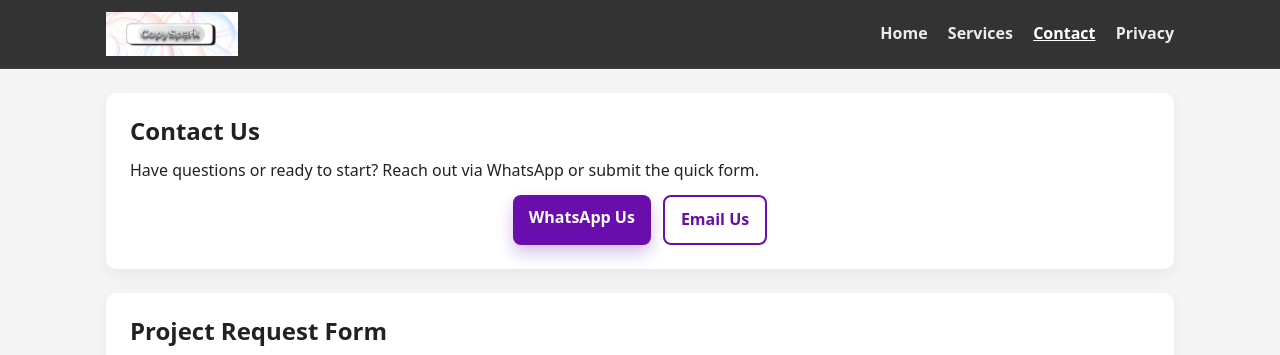
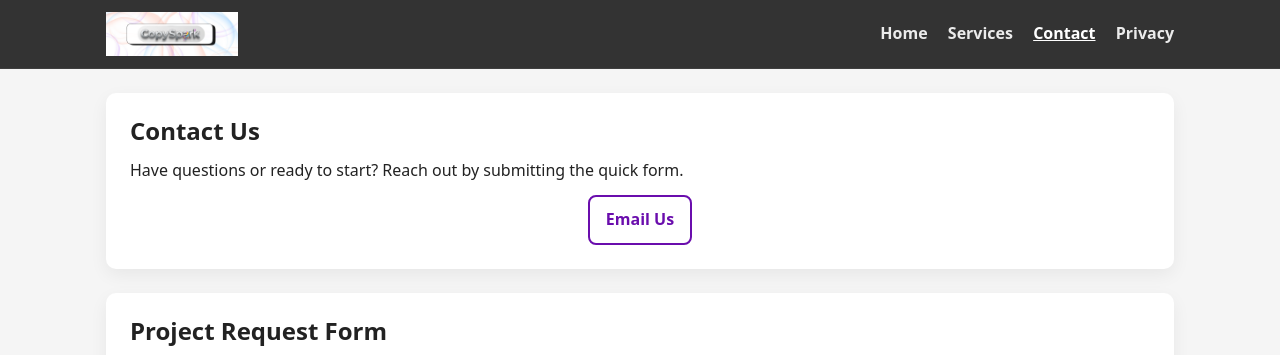
Before and after one commit to Travis48Hub/copyspark-site, a plain HTML site: page contact.html in a window 1280 px wide. Shown: the top 355 px of the page. Drawn offline with Linux system fonts and the light colour scheme.

Commit message:
Update contact section to remove WhatsApp link
Removed WhatsApp option from contact section.

```diff
--- a/contact.html
+++ b/contact.html
@@ -25,9 +25,8 @@
   <main class="container">
     <section class="card">
       <h1>Contact Us</h1>
-      <p>Have questions or ready to start? Reach out via WhatsApp or submit the quick form.</p>
+      <p>Have questions or ready to start? Reach out by submitting the quick form.</p>
       <div class="cta-row">
-        <a class="btn btn-primary" href="https://wa.me/27640669617" target="_blank" rel="noopener">WhatsApp Us</a>
         <a class="btn btn-outline" href="mailto:support@copyspark.co.za">Email Us</a>
       </div>
     </section>
```
